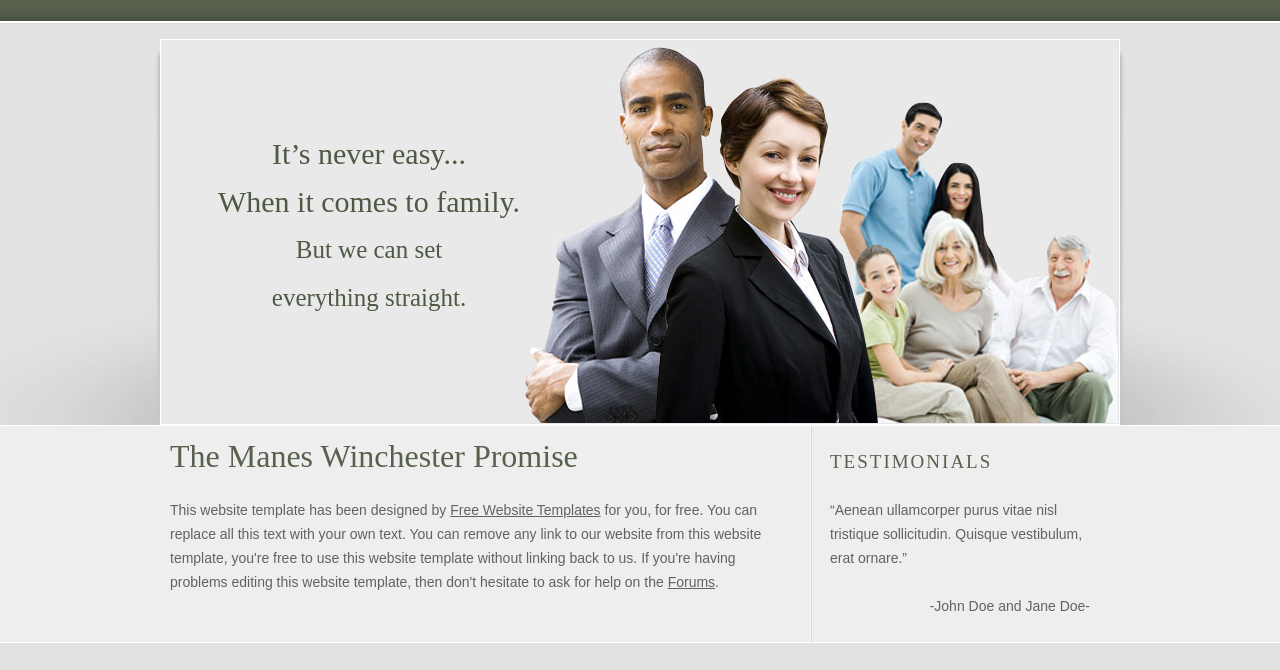
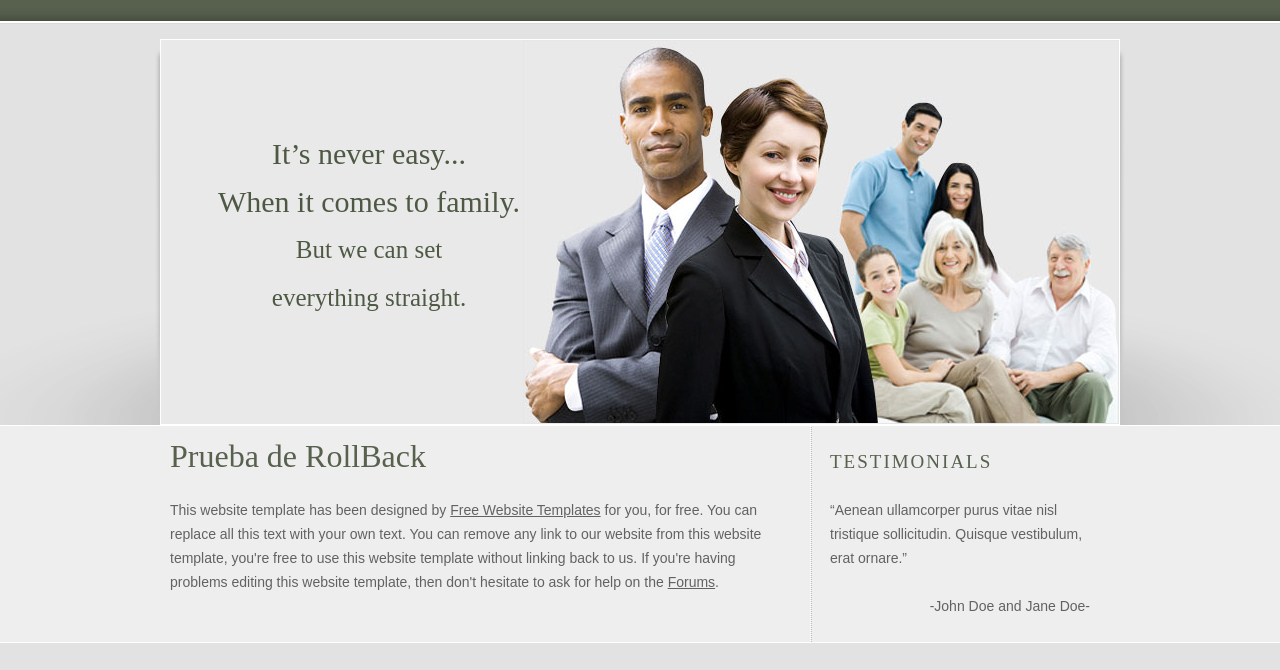
Before and after one commit to bmaita/test, a plain HTML site: page index.html in a window 1280 px wide. Shown: the part 114-784 px from the top of the page. Drawn offline with Linux system fonts and the light colour scheme.

Commit message:
Se realiza cambio en el primer titulo de <h1>, Ahora dice prueba de rollback

```diff
--- a/index.html
+++ b/index.html
@@ -58,7 +58,7 @@
 					</p>
 					<span>-John Doe and Jane Doe-</span>
 				</div>
-				<h1>The Manes Winchester Promise</h1>
+				<h1>Prueba de RollBack</h1>
 				<p>
 					This website template has been designed by <a href="http://www.freewebsitetemplates.com/">Free Website Templates</a> for you, for free. You can replace all this text with your own text. You can remove any link to our website from this website template, you're free to use this website template without linking back to us. If you're having problems editing this website template, then don't hesitate to ask for help on the <a href="http://www.freewebsitetemplates.com/forums/">Forums</a>.
 				</p>
```
